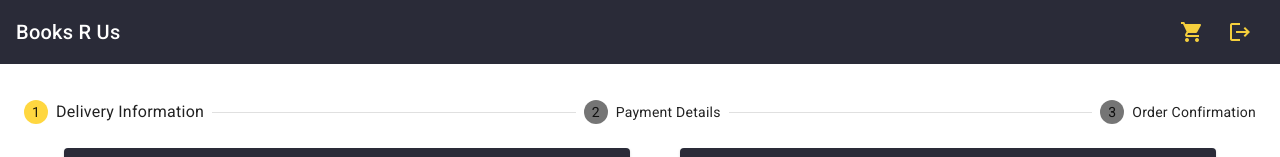
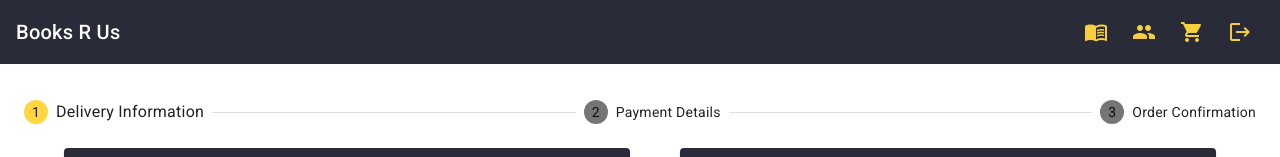
Before and after one commit to Onke-M/java-incubator, an Angular app in the folder spring-angular/: page /checkout in a window 1280 px wide. Shown: the top 157 px of the page. Built offline with nearby package versions, Linux system fonts and the light colour scheme.

Commit message:
Fixed styling

```diff
--- a/spring-angular/src/app/app-routing.module.ts
+++ b/spring-angular/src/app/app-routing.module.ts
@@ -4,6 +4,8 @@ import { BookCatalogComponent } from './book-catalog/book-catalog.component';
 import { CheckoutPageComponent } from './checkout-page/checkout-page.component';
 import { LoginPageComponent } from './login-page/login-page.component';
 import { RegisterPageComponent } from './register-page/register-page.component';
+import { ViewUsersComponent } from './users-crud/view-users/view-users.component';
+import { ViewBooksComponent } from './books-crud/view-books/view-books.component';
 
 const routes: Routes = [
 {path: 'book-catalog', component: BookCatalogComponent},
@@ -11,6 +13,8 @@ const routes: Routes = [
 {path: 'checkout', component: CheckoutPageComponent},
 {path: 'login', component: LoginPageComponent},
 {path: 'register', component: RegisterPageComponent},
+{path: 'users', component: ViewUsersComponent},
+{path: 'books', component: ViewBooksComponent}
 
 ];
 
--- a/spring-angular/src/app/app.component.html
+++ b/spring-angular/src/app/app.component.html
@@ -2,6 +2,12 @@
   <mat-toolbar color="primary">
       <span [routerLink]="['/']">Books R Us</span>
       <span class="example-spacer"></span>
+      <button mat-icon-button aria-label="Example icon-button with menu icon" [routerLink]="['/books']">
+        <mat-icon class="example-icon">menu_book</mat-icon>
+      </button>
+      <button mat-icon-button aria-label="Example icon-button with menu icon" [routerLink]="['/users']">
+        <mat-icon class="example-icon">group</mat-icon>
+      </button>
       <button mat-icon-button aria-label="Example icon-button with menu icon" (click)="openCart()">
         <mat-icon class="example-icon">shopping_cart</mat-icon>
       </button>
```
Also changed, not shown: 1 other file (tests, documents, lock files or other folders).
